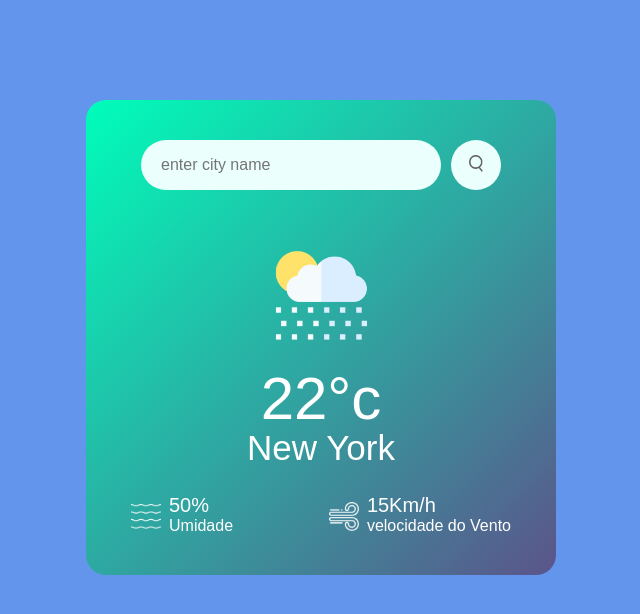
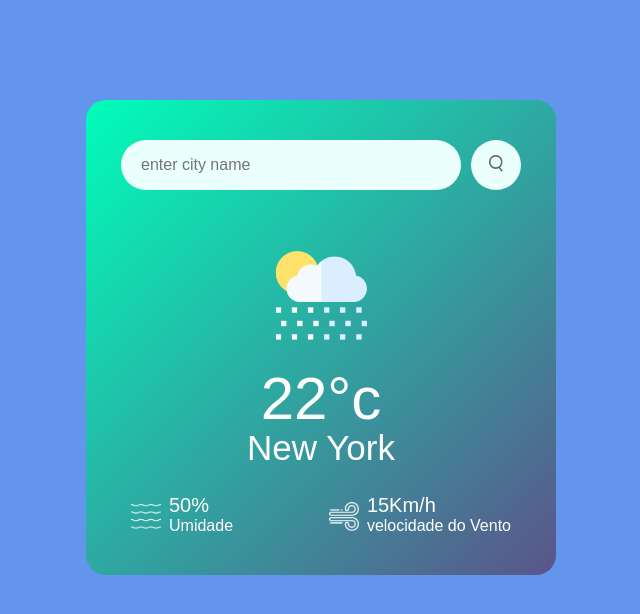
Before and after one commit to Derickcsantos/Previs-o-do-tempo, a plain HTML site: page index.html in a window 1280 px wide. Shown: the whole page, without its empty margins (319-959 px from the left). Drawn offline with Linux system fonts and the light colour scheme; no server answers.

Commit message:
Add files via upload

```diff
--- a/css/style.css
+++ b/css/style.css
@@ -21,7 +21,7 @@ body {
 }
 
 .search {
-    width: 90%; /* Ajuste para responsividade */
+    width: 100%; /* Ajuste para responsividade */
     max-width: 400px; /* Limitação máxima para telas menores */
     margin: 0 auto; /* Centraliza o bloco de pesquisa */
     display: flex;
```
